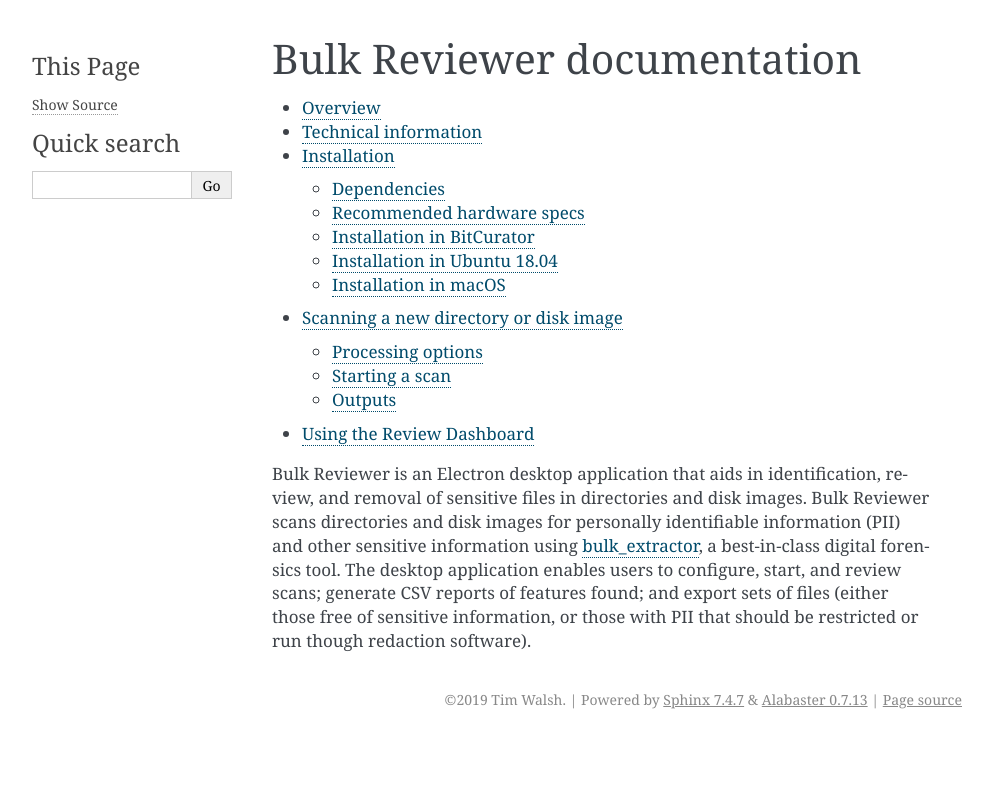
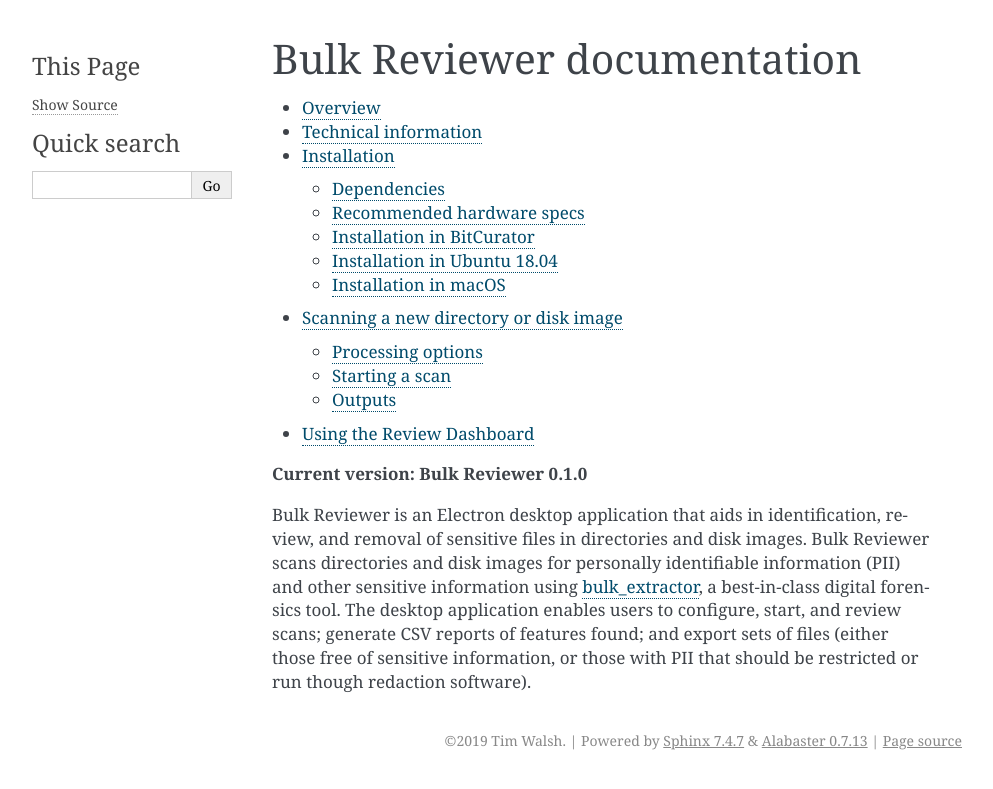
Before and after one commit to bulk-reviewer/bulk-reviewer, a Sphinx documentation site: the page built from docs/index.rst, in a window 1280 px wide. Shown: the top 789 px of the page, without its empty margins (148-1141 px from the left). Built offline with Sphinx 7.4.7, drawn with Linux system fonts in a browser that asks for light colours.

Commit message:
Add version number

```diff
--- a/docs/index.rst
+++ b/docs/index.rst
@@ -16,4 +16,6 @@
     reviewdashboard
 
 
+**Current version: Bulk Reviewer 0.1.0**
+
 Bulk Reviewer is an Electron desktop application that aids in identification, review, and removal of sensitive files in directories and disk images. Bulk Reviewer scans directories and disk images for personally identifiable information (PII) and other sensitive information using `bulk_extractor <https://github.com/simsong/bulk_extractor>`_, a best-in-class digital forensics tool. The desktop application enables users to configure, start, and review scans; generate CSV reports of features found; and export sets of files (either those free of sensitive information, or those with PII that should be restricted or run though redaction software).
```
